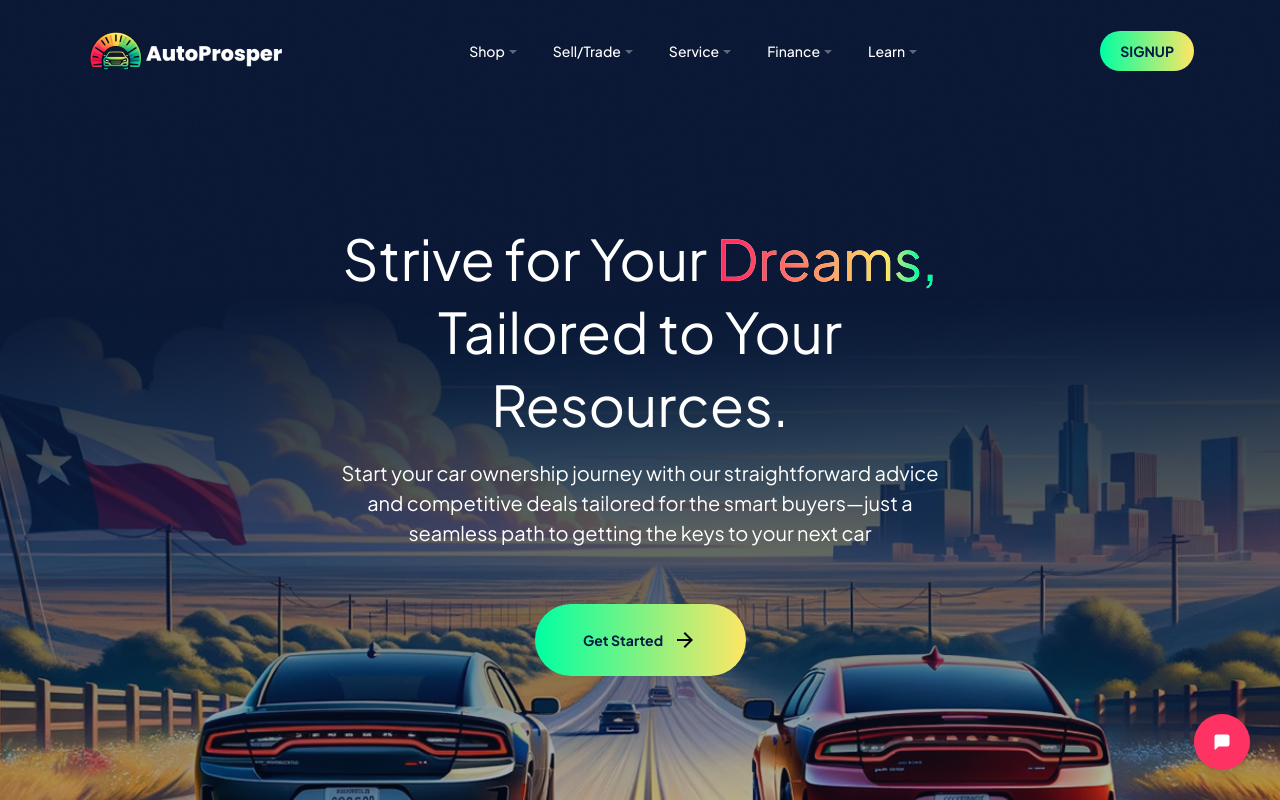
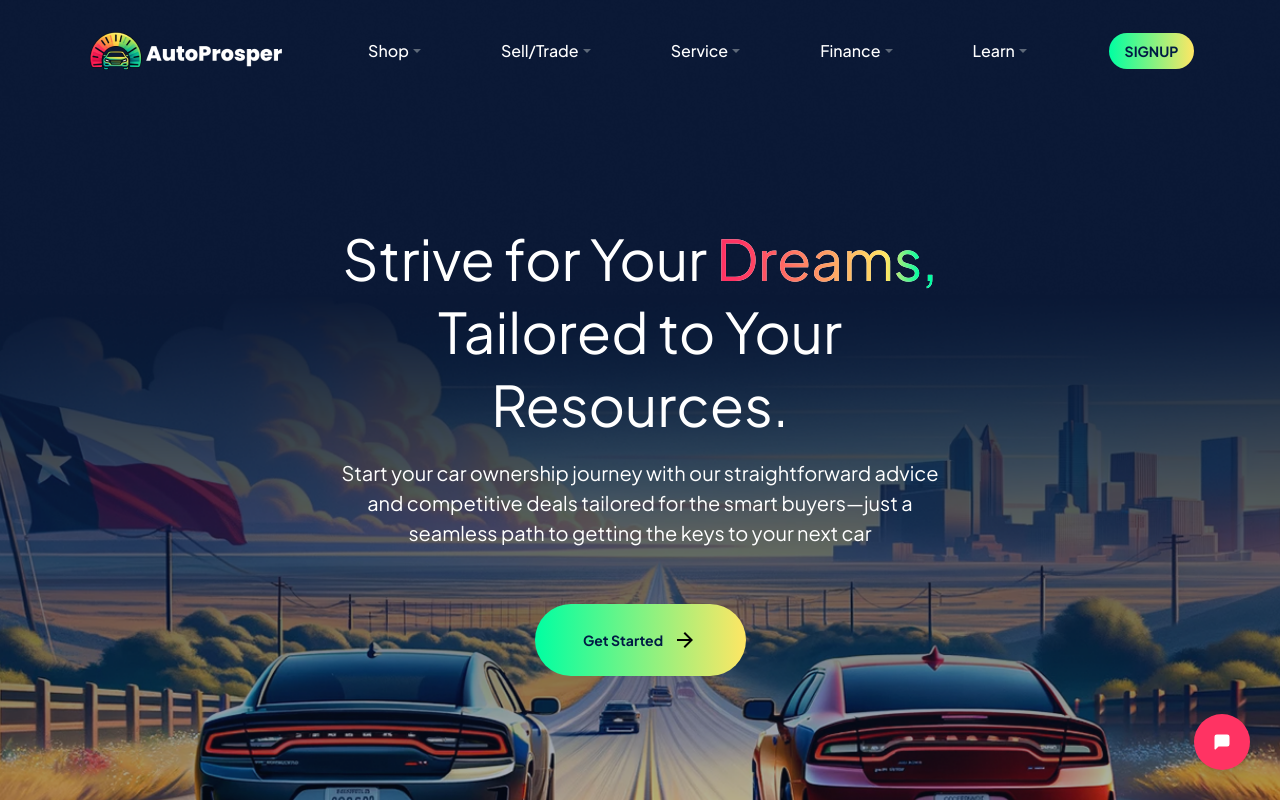
Before and after one commit to talhabaig/autoprosper, a Next.js app: page / in a window 1280 px wide. Shown: the top 800 px of the page. Built offline with nearby package versions, Linux system fonts and the light colour scheme.

Commit message:
fix non unique icons and fix navigation

```diff
--- a/src/components/ui/Navigations/NavigationItems/navigationItemsWrapper.tsx
+++ b/src/components/ui/Navigations/NavigationItems/navigationItemsWrapper.tsx
@@ -6,8 +6,8 @@ const NavigationItemsWrapper = ({
   children: React.ReactElement;
 }) => {
   return (
-    <div className="h-[800px] md:h-full relative lg:py-[30px] md:py-[15px] container">
-      <DoubleEllipseGradient className="absolute bottom-0 -z-10 md:right-0" />
+    <div className="h-[800px] md:h-full relative lg:py-[30px] md:py-[15px] md:container">
+      <DoubleEllipseGradient className="md:hidden absolute bottom-0 -z-10 md:right-0" />
       {children}
     </div>
   );
--- a/src/components/ui/Navigations/navigation.tsx
+++ /dev/null
@@ -1,136 +0,0 @@
-import * as React from "react";
-import * as NavigationMenuPrimitive from "@radix-ui/react-navigation-menu";
-import { cva } from "class-variance-authority";
-import { ChevronDown } from "lucide-react";
-
-import { cn } from "@/lib/utils";
-import { DropIcon } from "@/components/Icons/Icons";
-
-const NavigationMenu = React.forwardRef<
-  React.ElementRef<typeof NavigationMenuPrimitive.Root>,
-  React.ComponentPropsWithoutRef<typeof NavigationMenuPrimitive.Root>
->(({ className, children, ...props }, ref) => (
-  <NavigationMenuPrimitive.Root
-    ref={ref}
-    className={cn("z-10 flex max-w-max flex-1", className)}
-    {...props}
-  >
-    {children}
-    <NavigationMenuViewport />
-  </NavigationMenuPrimitive.Root>
-));
-NavigationMenu.displayName = NavigationMenuPrimitive.Root.displayName;
-
-const NavigationMenuList = React.forwardRef<
-  React.ElementRef<typeof NavigationMenuPrimitive.List>,
-  React.ComponentPropsWithoutRef<typeof NavigationMenuPrimitive.List>
->(({ className, ...props }, ref) => (
-  <NavigationMenuPrimitive.List
-    ref={ref}
-    className={cn(
-      "group flex flex-1 list-none items-center justify-center space-x-1",
-      className
-    )}
-    {...props}
-  />
-));
-NavigationMenuList.displayName = NavigationMenuPrimitive.List.displayName;
-
-const NavigationMenuItem = NavigationMenuPrimitive.Item;
-
-const navigationMenuTriggerStyle = cva(
-  "group inline-flex h-10 w-max items-center justify-center px-4 py-2 text-sm font-medium transition-colors disabled:pointer-events-none disabled:opacity-50 data-[active]:bg-accent/50"
-);
-
-const NavigationMenuTrigger = React.forwardRef<
-  React.ElementRef<typeof NavigationMenuPrimitive.Trigger>,
-  React.ComponentPropsWithoutRef<typeof NavigationMenuPrimitive.Trigger> & {
-    variant?: "light" | "dark";
-    children?: React.ReactNode;
-  }
->(({ className, children, variant = "light", ...props }, ref) => (
-  <NavigationMenuPrimitive.Trigger
-    ref={ref}
-    className={cn(
-      navigationMenuTriggerStyle(),
-      "group",
-      className,
-      variant == "light" ? "text-white" : "text-dark"
-    )}
-    {...props}
-  >
-    {children}{" "}
-    <DropIcon
-      className="relative top-[1px] ml-1 h-[4px] w-[8px] transition duration-200 group-data-[state=open]:rotate-180"
-      aria-hidden="true"
-    />
-    <div className="hidden group-data-[state=open]:block bg-green rounded-full absolute -bottom-[92%] w-[20%] h-[3px]">
-    </div>
-  </NavigationMenuPrimitive.Trigger>
-));
-NavigationMenuTrigger.displayName = NavigationMenuPrimitive.Trigger.displayName;
-
-const NavigationMenuContent = React.forwardRef<
-  React.ElementRef<typeof NavigationMenuPrimitive.Content>,
-  React.ComponentPropsWithoutRef<typeof NavigationMenuPrimitive.Content>
->(({ className, ...props }, ref) => (
-  <NavigationMenuPrimitive.Content
-    ref={ref}
-    className={cn(
-      "left-0 top-0 w-full data-[motion^=from-]:animate-in data-[motion^=to-]:animate-out data-[motion^=from-]:fade-in data-[motion^=to-]:fade-out data-[motion=from-end]:slide-in-from-right-52 data-[motion=from-start]:slide-in-from-left-52 data-[motion=to-end]:slide-out-to-right-52 data-[motion=to-start]:slide-out-to-left-52 md:absolute md:w-auto ",
-      className
-    )}
-    {...props}
-  />
-));
-NavigationMenuContent.displayName = NavigationMenuPrimitive.Content.displayName;
-
-const NavigationMenuLink = NavigationMenuPrimitive.Link;
-
-const NavigationMenuViewport = React.forwardRef<
-  React.ElementRef<typeof NavigationMenuPrimitive.Viewport>,
-  React.ComponentPropsWithoutRef<typeof NavigationMenuPrimitive.Viewport>
->(({ className, ...props }, ref) => (
-  <div className={cn("absolute left-0 top-full flex justify-center")}>
-    <NavigationMenuPrimitive.Viewport
-      className={cn(
-        "origin-top-left group relative mt-1.5 h-[var(--radix-navigation-menu-viewport-height)] w-full overflow-hidden rounded-md border bg-popover text-popover-foreground shadow-lg data-[state=open]:animate-in data-[state=closed]:animate-out data-[state=closed]:zoom-out-95 data-[state=open]:zoom-in-90 md:w-[var(--radix-navigation-menu-viewport-width)]",
-        className
-      )}
-    ref={ref}
-      {...props}
-    />
-  </div>
-));
-NavigationMenuViewport.displayName =
-  NavigationMenuPrimitive.Viewport.displayName;
-
-const NavigationMenuIndicator = React.forwardRef<
-  React.ElementRef<typeof NavigationMenuPrimitive.Indicator>,
-  React.ComponentPropsWithoutRef<typeof NavigationMenuPrimitive.Indicator>
->(({ className, ...props }, ref) => (
-  <NavigationMenuPrimitive.Indicator
-    ref={ref}
-    className={cn(
-      "top-full z-[1] flex h-1.5 items-end justify-center overflow-hidden data-[state=visible]:animate-in data-[state=hidden]:animate-out data-[state=hidden]:fade-out data-[state=visible]:fade-in",
-      className
-    )}
-    {...props}
-  >
-    <div className="relative top-[60%] h-2 w-2 rotate-45 rounded-tl-sm bg-border shadow-md" />
-  </NavigationMenuPrimitive.Indicator>
-));
-NavigationMenuIndicator.displayName =
-  NavigationMenuPrimitive.Indicator.displayName;
-
-export {
-  navigationMenuTriggerStyle,
-  NavigationMenu,
-  NavigationMenuList,
-  NavigationMenuItem,
-  NavigationMenuContent,
-  NavigationMenuTrigger,
-  NavigationMenuLink,
-  NavigationMenuIndicator,
-  NavigationMenuViewport,
-};
--- a/src/components/ui/Navigations/navigationBar.tsx
+++ b/src/components/ui/Navigations/navigationBar.tsx
@@ -3,25 +3,10 @@
 import { UserIcon } from "lucide-react";
 import BurgerIcon from "../../Icons/BurgerIcon";
 import { Button } from "../button";
-import {
-  Sheet,
-  SheetTrigger,
-  SheetContent,
-  SheetHeader,
-  SheetTitle,
-  SheetItem,
-  SheetDescription,
-} from "../sheet";
+import { Sheet, SheetTrigger, SheetContent, SheetItem } from "../sheet";
 import Image from "next/image";
-import { useState } from "react";
+import { useEffect, useState } from "react";
 import Shop from "./NavigationItems/shop";
-import {
-  NavigationMenu,
-  NavigationMenuContent,
-  NavigationMenuItem,
-  NavigationMenuList,
-  NavigationMenuTrigger,
-} from "./navigation";
 import { NavigationsType, NavigationContentType } from "./type";
 import SellTrade from "./NavigationItems/sellTrade";
 import Service from "./NavigationItems/service";
@@ -29,6 +14,8 @@ import Finance from "./NavigationItems/finance";
 import Learn from "./NavigationItems/learn";
 import Help from "./NavigationItems/help";
 import Link from "next/link";
+import { DropIcon } from "@/components/Icons/Icons";
+import { DoubleEllipseGradient } from "../ellipseGradient";
 
 interface NavigationBarInterface {
   variant?: "light" | "dark";
@@ -71,12 +58,41 @@ const NavigationBar: React.FC<NavigationBarInterface> = ({
     useState<NavigationContentType | null>(null);
 
   const handleSheetItemClick = (index: number) => {
-    setSelectedItem(navigationData[index]);
+    const clickedItem = desktopNavigationData[index];
+    if (
+      selectedItem &&
+      clickedItem &&
+      selectedItem.title === clickedItem.title
+    ) {
+      handleCloseContent();
+    } else {
+      setSelectedItem(clickedItem);
+    }
   };
 
   const handleBackButton = () => {
     setSelectedItem(null);
   };
+
+  const handleCloseContent = () => {
+    setSelectedItem(null);
+  };
+
+  useEffect(() => {
+    const handleBodyClick = (event: MouseEvent) => {
+      const contentArea = document.getElementById("content-area");
+
+      if (contentArea && !contentArea.contains(event.target as Node)) {
+        handleCloseContent();
+      }
+    };
+
+    document.body.addEventListener("click", handleBodyClick);
+
+    return () => {
+      document.body.removeEventListener("click", handleBodyClick);
+    };
+  }, []);
 
   return (
     <>
@@ -105,6 +121,9 @@ const NavigationBar: React.FC<NavigationBarInterface> = ({
             onBack={handleBackButton}
           >
             {!selectedItem && (
+              <DoubleEllipseGradient className="md:hidden absolute bottom-0 -z-10 md:right-0" />
+            )}
+            {!selectedItem && (
               <div className="divide-y h-full first:border-t-2 z-10 divide-gray-100 border-y-[1px] border-border-color">
                 {navigationData.map((nav, index) => (
                   <SheetItem
@@ -119,10 +138,14 @@ const NavigationBar: React.FC<NavigationBarInterface> = ({
           </SheetContent>
         </Sheet>
       </div>
-      <div className="w-full relative">
+      <div
+        className={`w-full relative ${
+          selectedItem ? "bg-white" : "bg-transparent"
+        }`}
+      >
         <div className="hidden md:flex mx-auto justify-between items-center md:w-screen lg:py-[30px] md:py-[15px] container">
           <Link href="/">
-            {variant === "dark" ? (
+            {variant === "dark" || selectedItem ? (
               <Image
                 src="/images/logo-dark.png"
                 alt="logo"
@@ -139,30 +162,49 @@ const NavigationBar: React.FC<NavigationBarInterface> = ({
             )}
           </Link>
 
-          <NavigationMenu className="hidden md:inline">
-            <NavigationMenuList>
-              {desktopNavigationData.map((navigation, index) => (
-                <NavigationMenuItem id={index+ "-nav"} key={index + "-nav"}>
-                  <NavigationMenuTrigger variant={variant}>
-                    {navigation.title}
-                  </NavigationMenuTrigger>
-                  <NavigationMenuContent className="bg-white md:w-screen py-[10px] transition-all overflow-y-scroll">
-                    {navigation.content}
-                  </NavigationMenuContent>
-                </NavigationMenuItem>
-              ))}
-            </NavigationMenuList>
-          </NavigationMenu>
+          <div className="inline-flex lg:gap-[48px]">
+            {desktopNavigationData.map((navigation, index) => (
+              <div
+                key={index}
+                className={`inline-flex h-10 w-max items-center justify-center px-4 py-2 text-sm  lg:text-base lg:leading-[24px] font-medium transition-colors ${
+                  variant === "light" && !selectedItem
+                    ? "text-white"
+                    : "text-dark-3"
+                }`}
+                onMouseEnter={() => handleSheetItemClick(index)}
+                onClick={() => handleSheetItemClick(index)}
+              >
+                {navigation.title}
+                <DropIcon
+                  className={`top-[1px] ml-1 h-[4px] w-[8px] transition duration-200 ${
+                    selectedItem?.title === navigation.title ? "rotate-180" : ""
+                  }`}
+                  aria-hidden="true"
+                />
+                {selectedItem?.title === navigation.title && (
+                  <div className="bg-green rounded-full absolute bottom-0 w-[5%] h-[3px]"></div>
+                )}
+              </div>
+            ))}
+          </div>
           <Link href="/login">
             <Button
               variant="gradient"
-              className="text-dark px-5 py-2.5 font-bold"
+              className="text-dark md:h-[36px] md:w-[85px] font-bold"
             >
               SIGNUP
             </Button>
           </Link>
         </div>
       </div>
+      {selectedItem && (
+        <div
+          className="hidden md:block absolute top-15 left-0 right-0 bg-white z-10"
+          id="content-area"
+        >
+          {selectedItem.content}
+        </div>
+      )}
     </>
   );
 };
--- a/src/components/ui/ellipseGradient.tsx
+++ b/src/components/ui/ellipseGradient.tsx
@@ -5,13 +5,16 @@ type propType = {
   fill?: string;
   className?: string;
 };
-
 const EllipseGradient: React.FC<propType> = ({
   width = "100%",
   height = "167",
   fill = "none",
   className,
 }) => {
+  const generateUniqueId = () => `id-${Math.random().toString(36).substr(2, 9)}`;
+
+  const gradientId = generateUniqueId();
+
   return (
     <svg
       width={width}
@@ -23,11 +26,11 @@ const EllipseGradient: React.FC<propType> = ({
     >
       <path
         d="M334 167C334 122.709 316.405 80.2318 285.087 48.9132C253.768 17.5946 211.291 3.34389e-06 167 0C122.709 -3.34389e-06 80.2318 17.5946 48.9132 48.9132C17.5946 80.2317 6.68778e-06 122.709 0 167L66.8 167C66.8 140.425 77.3568 114.939 96.1479 96.1479C114.939 77.3567 140.425 66.8 167 66.8C193.575 66.8 219.061 77.3568 237.852 96.1479C256.643 114.939 267.2 140.425 267.2 167H334Z"
-        fill="url(#paint0_linear_913_3598)"
+        fill={`url(#${gradientId})`}
       />
       <defs>
         <linearGradient
-          id="paint0_linear_913_3598"
+          id={gradientId}
           x1="167"
           y1="6.4931e-06"
           x2="167"
@@ -44,6 +47,65 @@ const EllipseGradient: React.FC<propType> = ({
 };
 
 const DoubleEllipseGradient: React.FC<propType> = ({
+  width = "360",
+  height = "288",
+  fill = "none",
+  className,
+}) => {
+  const generateUniqueId = () => `id-${Math.random().toString(36).substr(2, 9)}`;
+
+  const gradientId1 = generateUniqueId();
+  const gradientId2 = generateUniqueId();
+
+  return (
+    <svg
+      width={width}
+      height={height}
+      viewBox="0 0 360 288"
+      fill={fill}
+      className={className}
+      xmlns="http://www.w3.org/2000/svg"
+    >
+      <path
+        d="M371.883 208.014C363.14 240.643 341.794 268.463 312.539 285.352C283.285 302.242 248.52 306.819 215.891 298.076C183.262 289.334 155.443 267.987 138.553 238.733C121.663 209.479 117.086 174.713 125.829 142.085L175.04 155.271C169.794 174.848 172.54 195.707 182.674 213.26C192.808 230.812 209.5 243.62 229.077 248.866C248.654 254.111 269.514 251.365 287.066 241.231C304.619 231.097 317.426 214.406 322.672 194.828L371.883 208.014Z"
+        fill={`url(#${gradientId1})`}
+      />
+      <path
+        d="M268.171 427.518C277.952 391.012 272.831 352.116 253.935 319.386C235.038 286.656 203.913 262.773 167.408 252.992C130.902 243.21 92.0062 248.331 59.2762 267.228C26.5462 286.124 2.66336 317.249 -7.11828 353.755L47.9395 368.507C53.8085 346.604 68.1382 327.929 87.7761 316.591C107.414 305.253 130.752 302.181 152.655 308.05C174.559 313.919 193.233 328.248 204.571 347.886C215.909 367.524 218.982 390.862 213.113 412.765L268.171 427.518Z"
+        fill={`url(#${gradientId2})`}
+      />
+      <defs>
+        <linearGradient
+          id={gradientId1}
+          x1="215.891"
+          y1="298.076"
+          x2="248.856"
+          y2="175.05"
+          gradientUnits="userSpaceOnUse"
+        >
+          <stop stopColor="#00FFA2" stopOpacity="0.26" />
+          <stop offset="0.475" stopColor="#FFE664" stopOpacity="0.18" />
+          <stop offset="1" stopColor="white" stopOpacity="0" />
+        </linearGradient>
+        <linearGradient
+          id={gradientId2}
+          x1="167.408"
+          y1="252.992"
+          x2="130.526"
+          y2="390.636"
+          gradientUnits="userSpaceOnUse"
+        >
+          <stop stopColor="#00FFA2" stopOpacity="0.26" />
+          <stop offset="0.475" stopColor="#FFE664" stopOpacity="0.18" />
+          <stop offset="1" stopColor="white" stopOpacity="0" />
+        </linearGradient>
+      </defs>
+    </svg>
+  );
+};
+
+
+const SmallEllipseGradient: React.FC<propType> = ({
   width = "360",
   height = "288",
   fill = "none",
@@ -96,4 +158,4 @@ const DoubleEllipseGradient: React.FC<propType> = ({
   );
 };
 
-export { DoubleEllipseGradient, EllipseGradient };
+export { DoubleEllipseGradient, EllipseGradient, SmallEllipseGradient };
--- a/src/components/ui/sheet.tsx
+++ b/src/components/ui/sheet.tsx
@@ -170,7 +170,7 @@ const SheetItem: React.FC<SheetItemProps> = ({ label, ...props }) => {
       className="flex justify-between px-[18px] z-10 py-[19px] border-x-0 border-border-color"
       {...props}
     >
-      <div className="text-sm font-bold text-dark-3">{label}</div>
+      <div className="text-sm leading-[17.64px] font-bold text-dark-3">{label}</div>
       <ChevronRight className="md:hidden" />
     </div>
   );
@@ -200,8 +200,6 @@ const SheetSectionItems: React.FC<SheetSectionItemsProps> = ({
           <SheetItem key={index} label={item.label} />
         ))}
       </div>
-
-      <DoubleEllipseGradient className="hidden md:block absolute -bottom-10 right-7" />
     </div>
   );
 };
```
Also changed, not shown: src/components/Icons/BodyStyleIcons.tsx (+9 -8 lines), src/components/ui/Navigations/NavigationItems/shop.tsx (+6 -5 lines).
